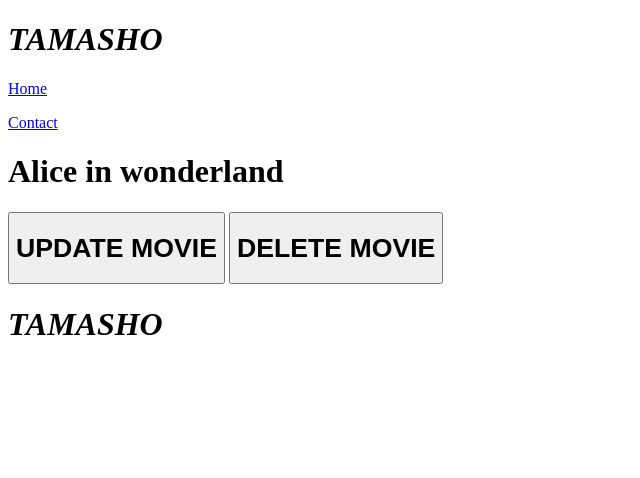
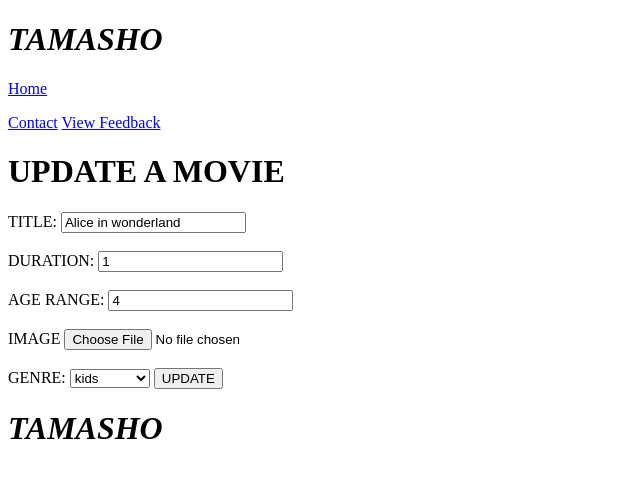
Before and after one commit to kawsartarakhil/django-exam1, a Django app: page /2/update/ in a window 1280 px wide. Shown: the top 478 px of the page, without its empty margins (0-640 px from the left). Run offline with Django 5.2, Linux system fonts and the light colour scheme; data comes from the database, SQL or seed files in the repository; both versions use the stored data as it was after the commit.

Commit message:
Add feedback page with update and delete features

```diff
--- a/movies/templates/base.html
+++ b/movies/templates/base.html
@@ -10,6 +10,7 @@
         <h1><i>TAMASHO</i></h1>
         <a href="{% url 'home' %}"><p>Home</p></a>
         <a href="{% url 'contact' %}">Contact</a>
+        <a href="{% url 'feedback' %}">View Feedback</a>
     </header>
     <main>
         {% block content %}
--- a/movies/templates/contact.html
+++ b/movies/templates/contact.html
@@ -6,7 +6,7 @@
 <h1>CONTACT US</h1>
 <p>address: idkSomoniSTREET</p>
 
-<form method="POST" enctype="multipart/form-data">
+<form method="POST" >
     {% csrf_token %}
     <label for="name">NAME:</label>
     <input type="text" id="name" name="name">
@@ -14,6 +14,6 @@
     <label for="text">FEEDBACK:</label>
     <textarea id="text" name="text"  placeholder="write about our cinema"></textarea>
     <br><br>
-    <button type="submit">FEED</button>
+    <button type="submit">SEND FEEDBACK</button>
 </form>
 {% endblock %}
--- a/movies/templates/create_movie.html
+++ b/movies/templates/create_movie.html
@@ -10,17 +10,15 @@
     <input type="text" id="title" name="title">
     <br><br>
     <label for="duration">DURATION:</label>
-    <input type="duration" id="duration" name="duration">
+    <input type="number" id="duration" name="duration">
     <br><br>
     <label for="age_range">AGE RANGE:</label>
     <input type="number" name="age_range" id="age_range">
     <br><br>
-    <label for="duration">DURATION:</label>
-    <input type="number" id="duration" name="duration">
-    <br><br>
     <label for="image">IMAGE</label>
     <input type="file" id="image" name="image">
     <br><br>
+    <label for="genre">GENRE:</label>
     <select name="genre" id="genre">
         {% for i in genre %}
         <option value="{{i.id}}">{{i.genre}}</option>
--- a/movies/templates/delete.html
+++ /dev/null
@@ -1 +0,0 @@
-{% extends 'base.html' %}
--- a/movies/templates/home.html
+++ b/movies/templates/home.html
@@ -10,7 +10,7 @@
         <a href="{% url 'movie_info' i.id %}"><img src="{{i.image.url}}" alt=""></a>
         <span>
             <p>{{i.age_range}}</p>
-            <p>{{i.genere}}</p>
+            <p>{{i.genre}}</p>
         </span>
         <h1>{{i.title}}</h1>
     </div>
--- a/movies/templates/info.html
+++ b/movies/templates/info.html
@@ -1,11 +1,14 @@
 {% extends 'base.html' %}
 
-{% block title %}info{% endblock %}
+{% block title %}Movie info{% endblock %}
 
 {% block content %}
 <h1>{{movie.title}}</h1>
 
-
+<img src="{{movie.image.url}}" alt="{{movie.title}}" width="200">
+<p>Duration: {{movie.duration}} minutes</p>
+<p>Age range: {{movie.age_range}}+</p>
+<p>Genre: {{movie.genre}}</p>
 <a href="{% url 'movie_update' movie.id %}"><button><h1>UPDATE MOVIE</h1></button></a>
 <a href="{% url 'movie_delete' movie.id %}"><button><h1>DELETE MOVIE</h1></button></a>
 {% endblock %}
--- a/movies/templates/update_movie.html
+++ b/movies/templates/update_movie.html
@@ -3,27 +3,25 @@
 {% block title %}update{% endblock %}
 
 {% block content %}
-<h1>CREATE A NEW MOVIE</h1>
+<h1>UPDATE A  MOVIE</h1>
 <form method="POST" enctype="multipart/form-data">
     {% csrf_token %}
     <label for="title">TITLE:</label>
     <input type="text" id="title" name="title" value="{{movie.title}}">
     <br><br>
     <label for="duration">DURATION:</label>
-    <input type="duration" id="duration" name="duration" value="{{movie.duration}}">
+    <input type="number" id="duration" name="duration" value="{{movie.duration}}">
     <br><br>
     <label for="age_range">AGE RANGE:</label>
     <input type="number" name="age_range" id="age_range" value="{{movie.age_range}}">
     <br><br>
-    <label for="duration">DURATION:</label>
-    <input type="number" id="duration" name="duration" value="{{movie.duration}}">
-    <br><br>
     <label for="image">IMAGE</label>
     <input type="file" id="image" name="image">
     <br><br>
+    <label for="genre">GENRE:</label>
     <select name="genre" id="genre">
         {% for i in genre %}
-        <option value="{{i.id}}">{{i.genre}}</option>
+        <option value="{{i.id}}" {% if i.id == movie.genre.id %}selected{% endif %}>{{i.genre}}</option>
         {% endfor %}
     </select>
     <button type="submit">UPDATE</button>
--- a/movies/urls.py
+++ b/movies/urls.py
@@ -1,12 +1,13 @@
 from django.urls import path
-from .views import homeView,movie_info,movie_create,movie_delete,create_feedback
+from .views import homeView,movie_info,movie_create,movie_delete,create_feedback,movie_update,feedback_view,update_feedback,delete_feedback
 urlpatterns=[
     path('',homeView,name='home'),
     path('<int:pk>/',movie_info,name='movie_info'),
     path('create/',movie_create,name='movie_create'),
-    path('contact/',movie_info,name='contact'),
-    path('<int:pk>/update/',movie_info,name='movie_update'),
+    path('contact/',create_feedback,name='contact'),
+    path('<int:pk>/update/',movie_update,name='movie_update'),
     path('<int:pk>/delete/',movie_delete,name='movie_delete'),
-    path('contact',create_feedback,name='contact')
-
+    path('feedback/', feedback_view, name='feedback'),
+    path('feedback/<int:pk>/update/', update_feedback, name='update_feedback'),
+    path('feedback/<int:pk>/delete/', delete_feedback, name='delete_feedback'),
 ]
--- a/movies/views.py
+++ b/movies/views.py
@@ -1,53 +1,85 @@
-from django.shortcuts import render,redirect,get_object_or_404
-from .models import Genre,Movie,Feedback
+from django.shortcuts import render, redirect, get_object_or_404
+from .models import Genre, Movie, Feedback
+
 
 def homeView(request):
-    movies=Movie.objects.all()
-    return render(request,'home.html',context={'movies':movies})
+    movies = Movie.objects.all()
+    return render(request, 'home.html', context={'movies': movies})
 
-def movie_info(request,pk):
-    movie=Movie.objects.get(id=pk)
-    return render(request,'info.html',context={'movie':movie})
+
+def movie_info(request, pk):
+    movie = get_object_or_404(Movie, id=pk)
+    return render(request, 'info.html', context={'movie': movie})
+
 
 def movie_create(request):
-    if request.method=='POST':
-        title=request.POST.get('title')
-        duration=request.POST.get('duration')
-        age_range=request.POST.get('age_range')
-        image=request.FILES.get('image')
-        genre_id=Genre.POST.get()
-        genre_obj=get_object_or_404(Genre,pk=genre_id)
-        Movie.objects.create(title=title,duration=duration,age_range=age_range,image=image,genre=genre_obj)
+    genre = Genre.objects.all()
+    if request.method == 'POST':
+        title = request.POST.get('title')
+        duration = request.POST.get('duration')
+        age_range = request.POST.get('age_range')
+        image = request.FILES.get('image')
+        genre_id = request.POST.get('genre')
+        genre_obj = get_object_or_404(Genre, id=genre_id)
+        Movie.objects.create(title=title, duration=duration, age_range=age_range, image=image, genre=genre_obj)
         return redirect('home')
-    return render(request,'create_movie.html',context={'genre':genre_obj})
+    return render(request, 'create_movie.html', context={'genre': genre})
 
-def movie_update(request,pk):
-    movie=Movie.objects.get(id=pk)
-    genre=Genre.objects.all()
-    if request.method=='POST':
-        movie.title=request.POST.get('title')
-        movie.duration=request.POST.get('duration')
-        movie.age_range=request.POST.get('age_range')
-        if request.Files.get('image'):
-            movie.image=request.FILES.get('image')
-        genre.genre=Genre.POST.get()
-        genre.genre_obj=get_object_or_404()
+
+def movie_update(request, pk):
+    movie = get_object_or_404(Movie, id=pk)
+    genre = Genre.objects.all()
+    if request.method == 'POST':
+        movie.title = request.POST.get('title')
+        movie.duration = request.POST.get('duration')
+        movie.age_range = request.POST.get('age_range')
+        if request.FILES.get('image'):
+            movie.image = request.FILES.get('image')
+        genre_id = request.POST.get('genre')
+        genre_obj = get_object_or_404(Genre, id=genre_id)
+        movie.genre = genre_obj
         movie.save()
         return redirect('home')
-    return render(request,'update_movie.html',context={'genre':genre,'movie':movie})
+    return render(request, 'update_movie.html', context={'movie': movie,'genre': genre})
 
 
-def movie_delete(request,pk):
-    movie=Movie.objects.get(id=pk)
-    if request.method=='POST':
+def movie_delete(request, pk):
+    movie = get_object_or_404(Movie, id=pk)
+    if request.method == 'POST':
         movie.delete()
         return redirect('home')
-    return render(request,'movie_delete.html',context={'movie':movie})
+    return render(request, 'movie_delete.html', context={'movie': movie})
+
 
 def create_feedback(request):
-    if request.method=='POST':
-        name=request.POST.get('name')
-        text=request.POST.get('text')
-        Feedback.objects.create(name=name,text=text)
+    if request.method == 'POST':
+        name = request.POST.get('name')
+        text = request.POST.get('text')
+        Feedback.objects.create(name=name, text=text)
         return redirect('home')
-    return render(request,'contact.html')
+    return render(request, 'contact.html')
+
+
+
+def feedback_view(request):
+    feedbacks = Feedback.objects.all()
+    return render(request, 'feedback.html', context={'feedbacks': feedbacks})
+
+
+
+def update_feedback(request, pk):
+    feedback = get_object_or_404(Feedback, id=pk)
+    if request.method == 'POST':
+        feedback.name = request.POST.get('name')
+        feedback.text = request.POST.get('text')
+        feedback.save()
+        return redirect('feedback')
+    return render(request, 'update_feedback.html', context={'feedback': feedback})
+
+
+def delete_feedback(request, pk):
+    feedback = get_object_or_404(Feedback, id=pk)
+    if request.method == 'POST':
+        feedback.delete()
+        return redirect('feedback')
+    return render(request, 'delete_feedback.html', context={'feedback': feedback})
--- a/server/settings.py
+++ b/server/settings.py
@@ -116,7 +116,7 @@ USE_TZ = True
 # https://docs.djangoproject.com/en/6.1/howto/static-files/
 
 STATIC_URL = 'static/'
-STATTICFILES=[BASE_DIR/'static']
+STATTICFILES_DIRS=[BASE_DIR/'static']
 
 MEDIA_URL='/media/'
 MEDIA_ROOT=BASE_DIR/'media/'
```
Also changed, not shown: movies/templates/delete_feedback.html (added, +17 -0 lines), movies/templates/feedback.html (added, +19 -0 lines), movies/templates/movie_delete.html (added, +14 -0 lines), movies/templates/update_feedback.html (added, +20 -0 lines), db.sqlite3, media/movie_images/afg_burger.jpeg (added), media/movie_images/bookone_jMLoym8.jpg (added).
